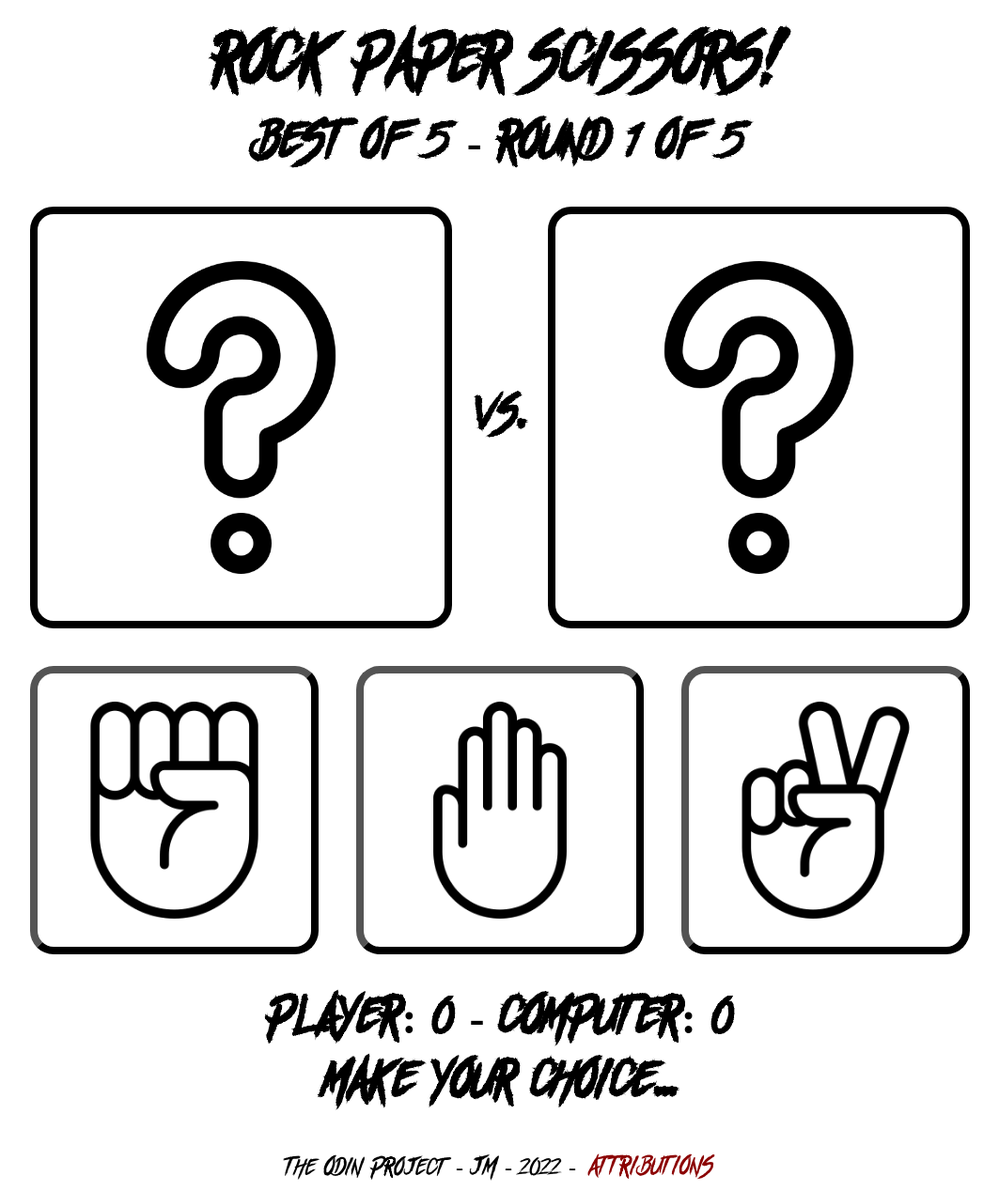
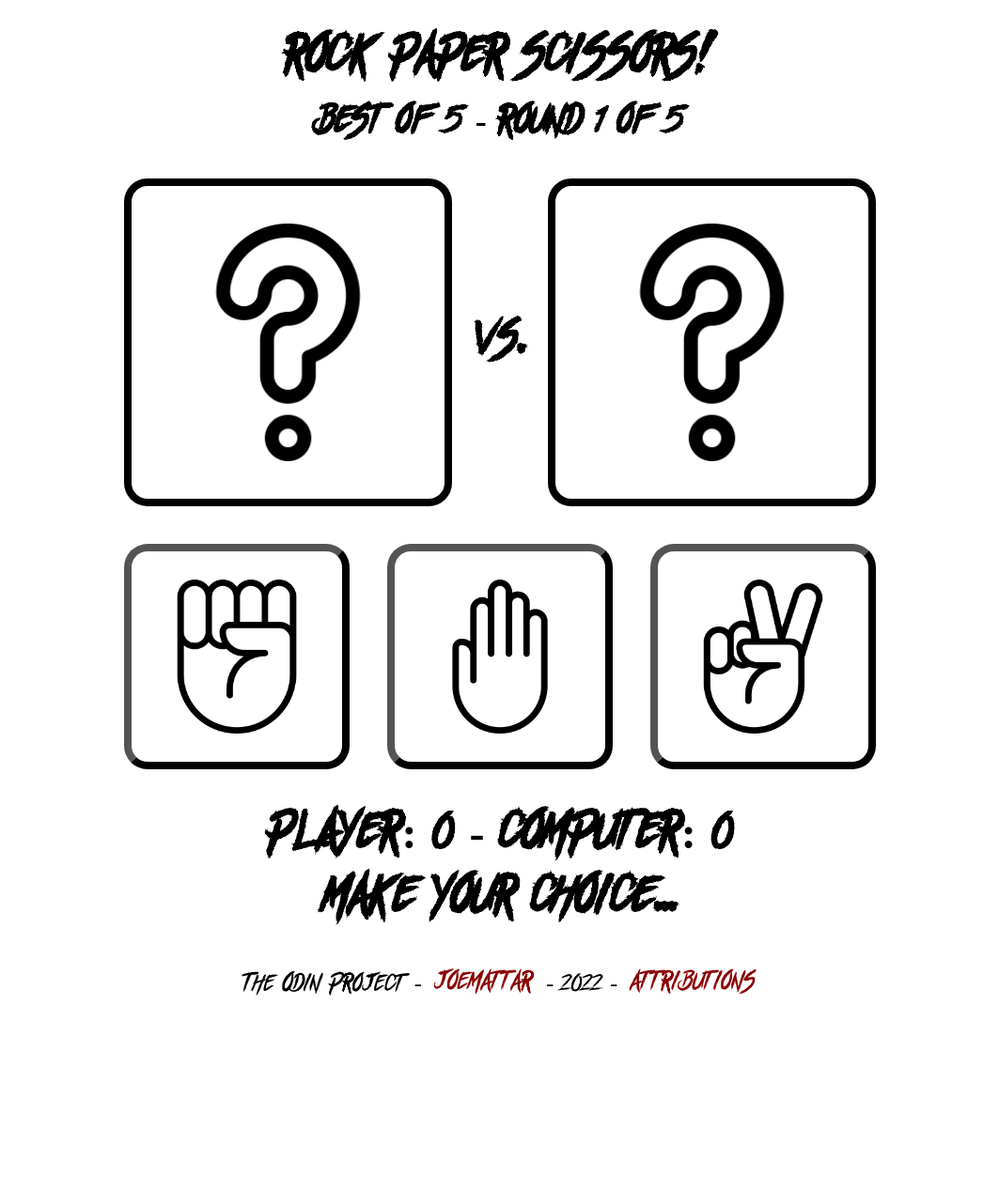
Before and after one commit to joemattar/web_rock_paper_scissors, a plain HTML site: page index.html in a window 1280 px wide. Shown: the whole page at 94% size, without its empty margins (108-1171 px from the left). After the commit the page ends 1071 px from the top, so only its background shows below. Drawn offline with Linux system fonts and the light colour scheme.

Commit message:
Edit html footer Tweek  css

```diff
--- a/css/styles.css
+++ b/css/styles.css
@@ -16,7 +16,7 @@ body {
     max-height: 400px;
     margin-top: 40px;
     font-family: Street-Fighter;
-    font-size: min(3vw, 2em);
+    font-size: min(3vw, 1.5em);
     display: flex;
     flex-direction: column;
     justify-content: center;
@@ -37,7 +37,7 @@ h2 {
 }
 
 .resolution {
-    max-width: 1000px;
+    max-width: 800px;
     width: 100%;
     display: flex;
     justify-content: space-between;
@@ -68,7 +68,7 @@ h2 {
 }
 
 .choice {
-    max-width: 1000px;
+    max-width: 800px;
     width: 100%;
     display: flex;
     justify-content: space-between;
@@ -146,7 +146,7 @@ button.scissors {
 
 .footer {
     font-family: Street-Fighter;
-    font-size: min(2.5vw, 1.5em);
+    font-size: min(3vw, 1.5em);
     height: 2em;
     display: flex;
     justify-content: center;
--- a/index.html
+++ b/index.html
@@ -38,7 +38,7 @@
             <h2>MAKE YOUR CHOICE... </h2>
         </div>
         <footer class="footer">
-            The Odin Project - JM - 2022 -<pre> </pre><a target="_blank" href="./attributions.html">ATTRIBUTIONS</a>
+            The Odin Project -<pre> </pre><a target="_blank" href="https://github.com/joemattar">JOEMATTAR</a><pre> </pre>- 2022 -<pre> </pre><a target="_blank" href="./attributions.html">ATTRIBUTIONS</a>
         </footer>
     </body>
 </html>
```
Also changed, not shown: attributions.html (+1 -1 lines).
